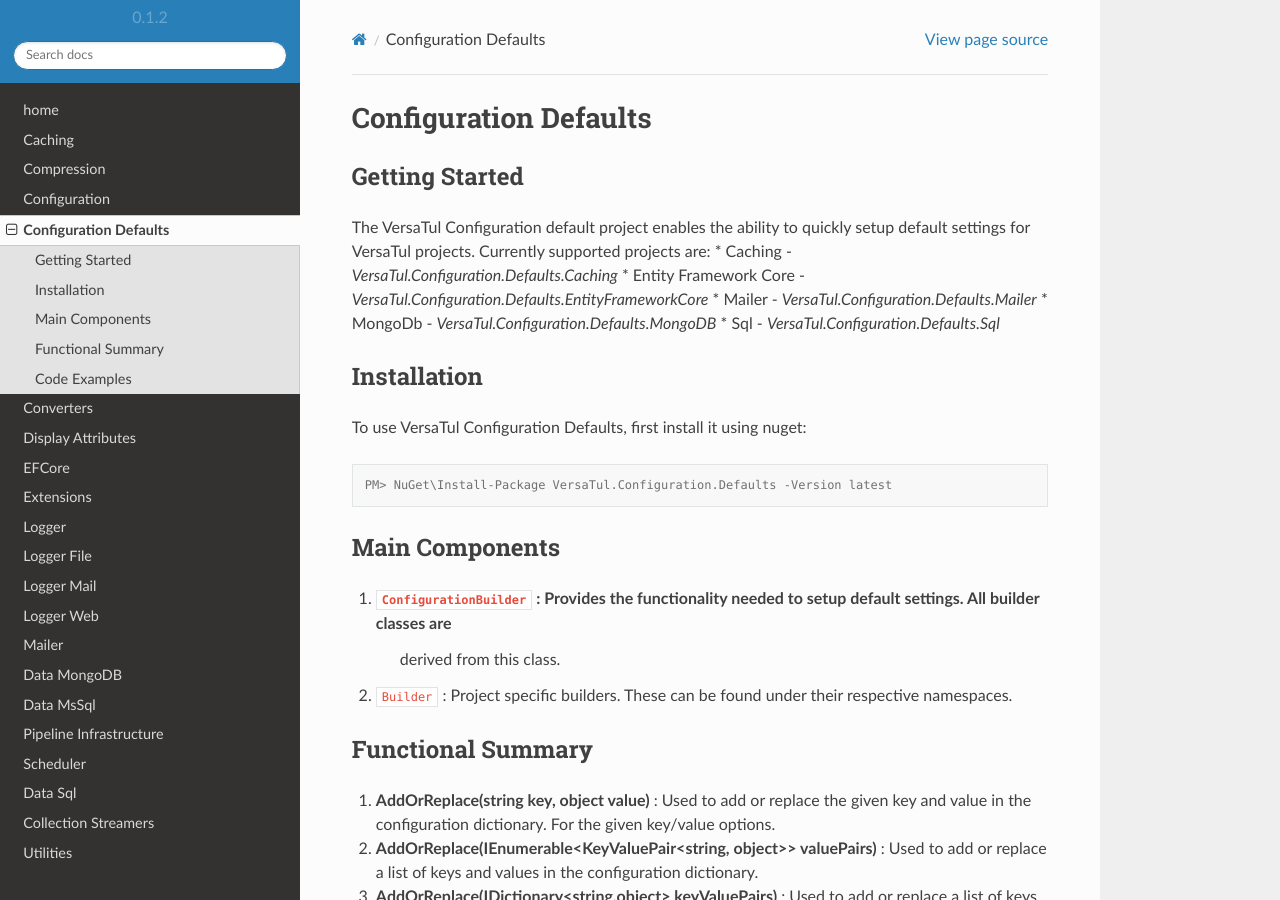
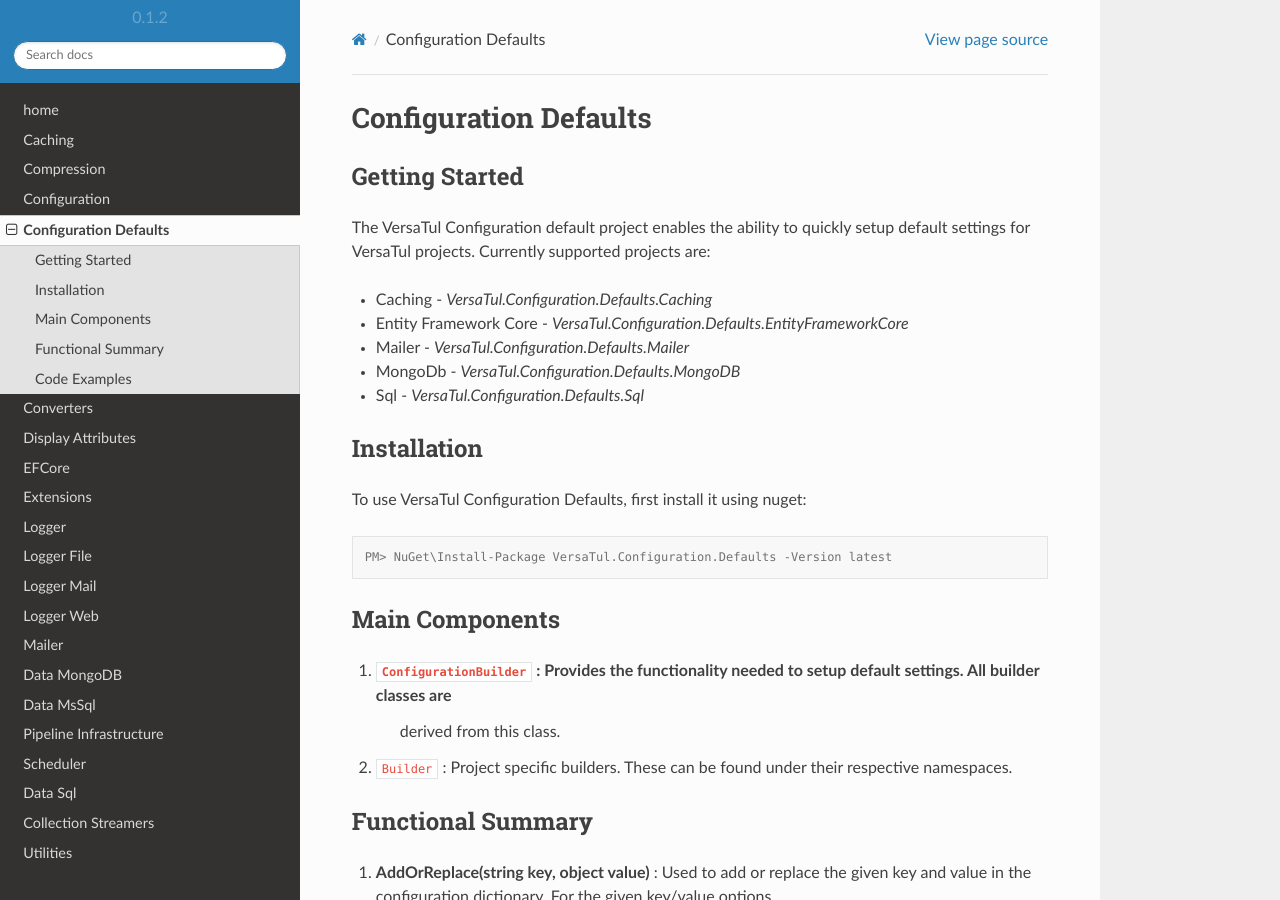
Before and after one commit to BjornWilliams/DocsVersaTul, a Sphinx documentation site: the page built from docs/source/configuration-defaults.rst, in a window 1280 px wide and 900 px high. Built offline with Sphinx 7.4.7 and the Read the Docs theme 2.0.0, drawn with Linux system fonts in a browser that asks for light colours.

```diff
--- a/docs/source/configuration-defaults.rst
+++ b/docs/source/configuration-defaults.rst
@@ -5,11 +5,12 @@ Getting Started
 ----------------
 The VersaTul Configuration default project enables the ability to quickly setup default settings for VersaTul
 projects. Currently supported projects are:
-* Caching - *VersaTul.Configuration.Defaults.Caching*
-* Entity Framework Core - *VersaTul.Configuration.Defaults.EntityFrameworkCore*
-* Mailer - *VersaTul.Configuration.Defaults.Mailer*
-* MongoDb - *VersaTul.Configuration.Defaults.MongoDB*
-* Sql - *VersaTul.Configuration.Defaults.Sql*
+
+- Caching - *VersaTul.Configuration.Defaults.Caching*
+- Entity Framework Core - *VersaTul.Configuration.Defaults.EntityFrameworkCore*
+- Mailer - *VersaTul.Configuration.Defaults.Mailer*
+- MongoDb - *VersaTul.Configuration.Defaults.MongoDB*
+- Sql - *VersaTul.Configuration.Defaults.Sql*
 
 Installation
 ------------
```
